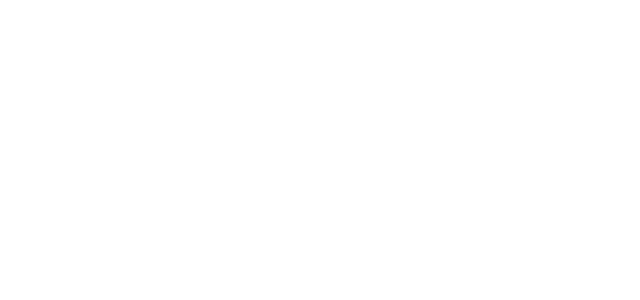
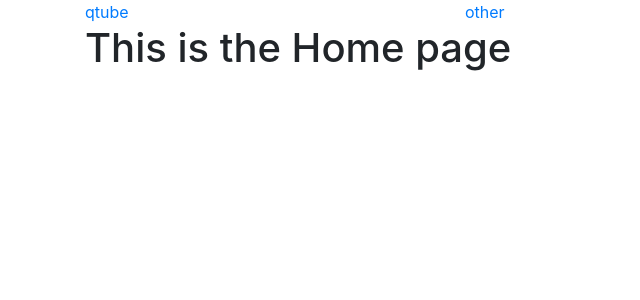
Before and after one commit to dcpete/qtube, a React app: page / in a window 1280 px wide. Shown: the top 300 px of the page, without its empty margins (0-640 px from the left). Built offline with nearby package versions, Linux system fonts and the light colour scheme.

Commit message:
Added react router skeleton

```diff
--- a/src/client/components/App.js
+++ b/src/client/components/App.js
@@ -1,9 +1,14 @@
 import React, { Component } from 'react';
+
+import HeaderContainer from '../containers/HeaderContainer';
+import MainContainer from '../containers/MainContainer';
 
 class App extends Component {
   render() {
     return (
       <div>
+        <HeaderContainer />
+        <MainContainer />
       </div>
     )
   }
--- /dev/null
+++ b/src/client/components/Header.js
@@ -0,0 +1,23 @@
+import React, { Component } from 'react';
+import { Link } from 'react-router-dom';
+
+class Header extends Component {
+  render() {
+    return (
+      <header className="header-container">
+        <div className="container">
+          <div className="row">
+            <div className="col-12 col-md-4">
+              <Link to="/">qtube</Link>
+            </div>
+            <div className="col-12 col-md-8">
+              <Link to="/other">other</Link>
+            </div>
+          </div>
+        </div>
+      </header>
+    );
+  }
+}
+
+export default Header;
--- /dev/null
+++ b/src/client/components/Home.js
@@ -0,0 +1,13 @@
+import React, { Component } from 'react';
+
+class Home extends Component {
+  render() {
+    return (
+        <div>
+          <h1>This is the Home page</h1>
+        </div>
+    );
+  }
+}
+
+export default Home;
--- /dev/null
+++ b/src/client/components/Main.js
@@ -0,0 +1,20 @@
+import React, { Component } from 'react';
+import { BrowserRouter, Route, Switch } from 'react-router-dom'
+
+import Home from './Home';
+import Other from './Other';
+
+class Main extends Component {
+  render() {
+    return (
+      <main className="main-container">
+        <div className="container">
+          <Route exact path='/' component={Home} />
+          <Route path='/other' component={Other} />
+        </div>
+      </main>
+    );
+  }
+}
+
+export default Main;
--- /dev/null
+++ b/src/client/components/Other.js
@@ -0,0 +1,13 @@
+import React, { Component } from 'react';
+
+class Other extends Component {
+  render() {
+    return (
+        <div>
+          <h1>This is the other page</h1>
+        </div>
+    );
+  }
+}
+
+export default Other;
--- /dev/null
+++ b/src/client/containers/HeaderContainer.js
@@ -0,0 +1,13 @@
+import React from 'react';
+import { connect } from 'react-redux';
+
+import Header from '../components/Header';
+
+const mapStateToProps = function (state) {
+  return { }
+}
+
+const mapDispatchToProps = { };
+
+const HeaderContainer = connect(mapStateToProps, mapDispatchToProps)(Header);
+export default HeaderContainer;
--- /dev/null
+++ b/src/client/containers/MainContainer.js
@@ -0,0 +1,19 @@
+import React from 'react';
+import { connect } from 'react-redux';
+import { withRouter } from 'react-router-dom';
+
+import Main from '../components/Main';
+
+const mapStateToProps = function (state) {
+  return { }
+}
+
+const mapDispatchToProps = { };
+
+const MainContainer = withRouter(
+  connect(
+    mapStateToProps,
+    mapDispatchToProps
+  )(Main)
+);
+export default MainContainer;
```
Also changed, not shown: src/client/index.js (+7 -2 lines), 1 other file (tests, documents, lock files or other folders).
